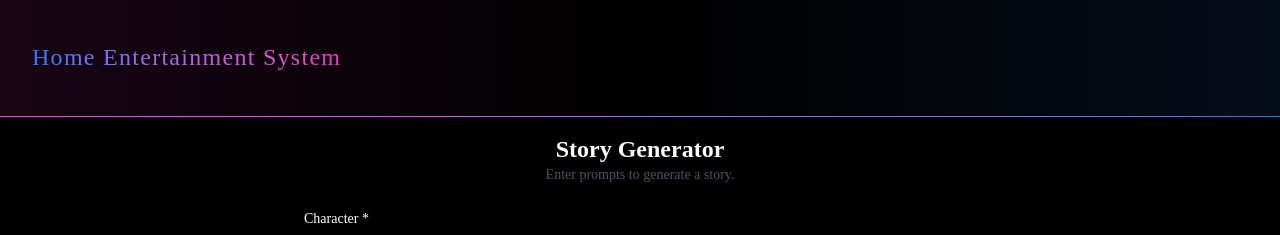
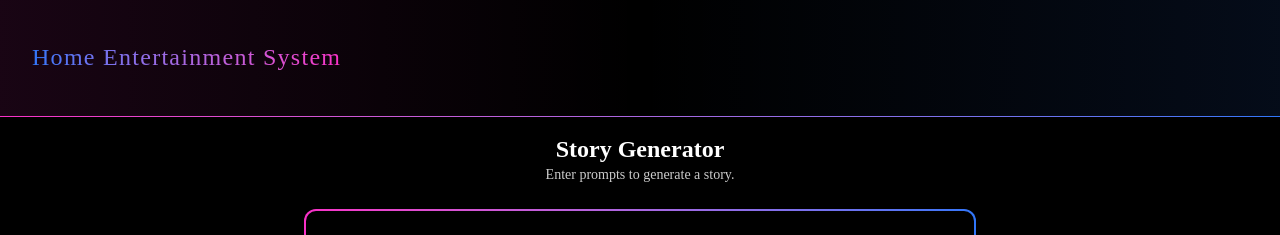
Before and after one commit to salt-community/homeEntertAInment, a React (Vite) app in the folder frontend/: page /story-generator in a window 1280 px wide. Shown: the top 235 px of the page. Built offline with nearby package versions, Linux system fonts and the light colour scheme; no server answers; a web font is replaced by a local one.

Commit message:
Applying unified styling

```diff
--- a/frontend/src/pages/StoryGenerator.tsx
+++ b/frontend/src/pages/StoryGenerator.tsx
@@ -7,15 +7,17 @@ export default function StoryGenerator() {
   const navigate = useNavigate();
 
   return (
-    <div className="p-4 flex flex-col items-center space-y-6">
+    <div className="p-4 flex flex-col items-center space-y-6 bg-black min-h-screen">
       <div className="w-full max-w-2xl text-center">
-        <h2 className="text-2xl font-semibold">Story Generator</h2>
-        <p className="text-sm text-gray-600">
+        <h2 className="text-2xl font-semibold text-white">Story Generator</h2>
+        <p className="text-sm text-white/80">
           Enter prompts to generate a story.
         </p>
       </div>
 
       <div className="w-full max-w-2xl">
+        <div className="rounded-xl p-[2px] bg-gradient-to-r from-[#F930C7] to-[#3076F9]">
+          <div className="rounded-[10px] bg-black p-8 text-white">
             <StoryForm
               onSubmit={async (payload) => {
                 sessionStorage.setItem("storyRequest", JSON.stringify(payload));
@@ -23,6 +25,8 @@ export default function StoryGenerator() {
               }}
               disabled={loading}
             />
+          </div>
+        </div>
       </div>
 
       <div className="w-full max-w-2xl">
```
Lines whose indentation alone changed are shown as unchanged.
